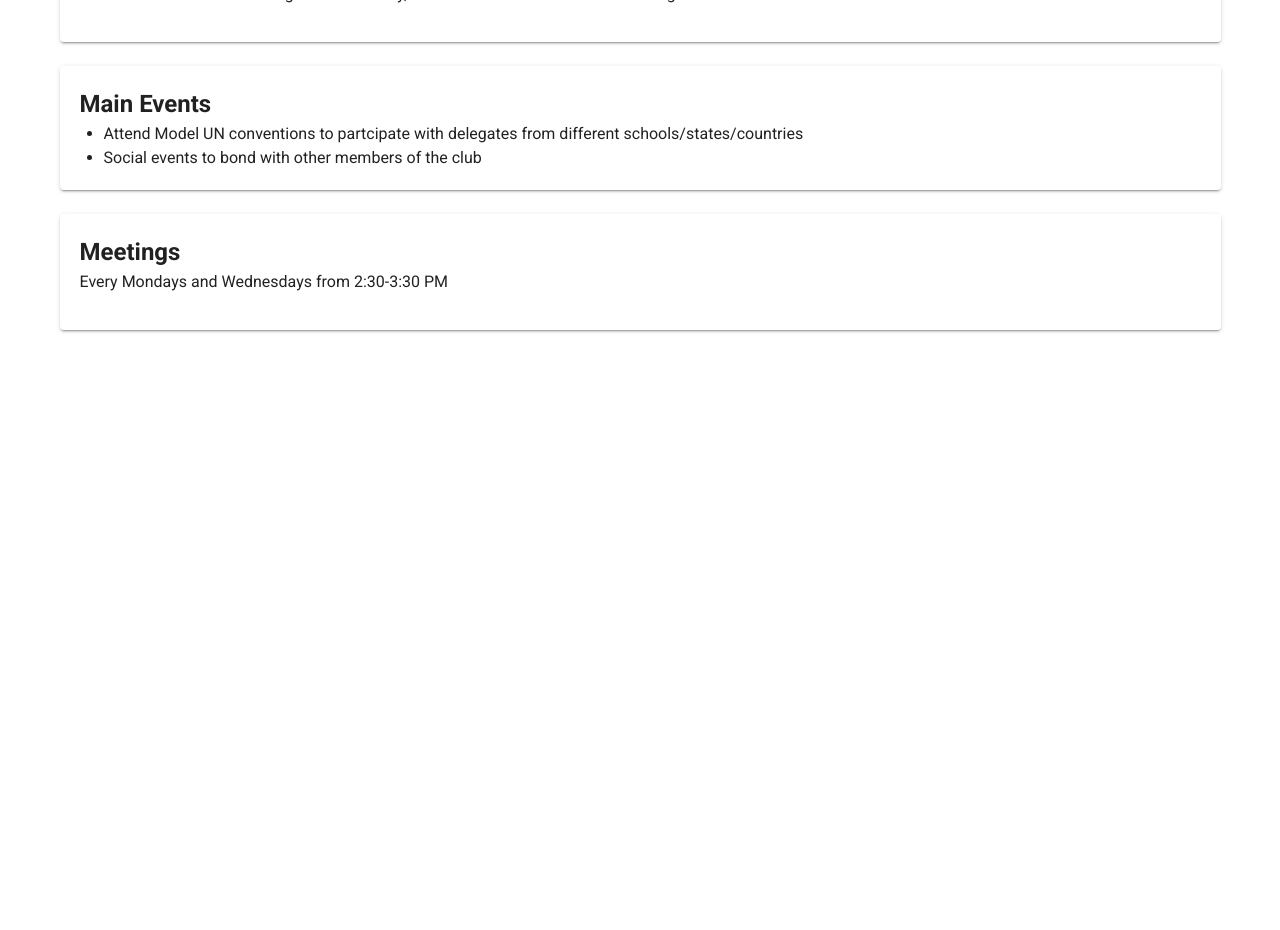
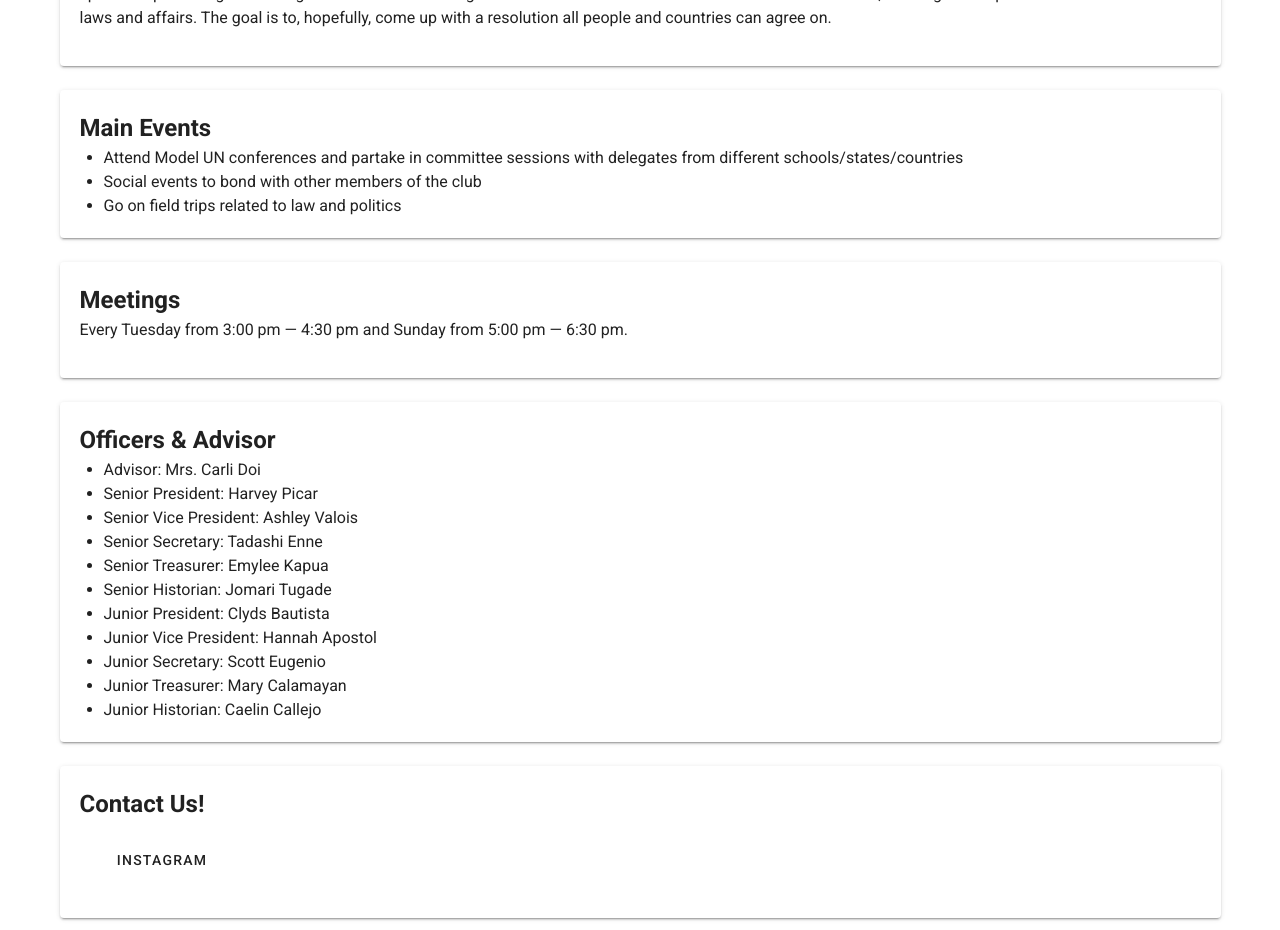
Before and after one commit to hpicar/clubhub1, a Vue app in the folder clubhub/: page /modelunabout in a window 1280 px wide. Shown: the part 900-1830 px from the top of the page. Before the commit the page ends 1242 px from the top, so only its background shows below. Built offline with nearby package versions, Linux system fonts and the light colour scheme.

Commit message:
period <3
period <<<3333

```diff
--- a/clubhub/src/views/AboutMUN.vue
+++ b/clubhub/src/views/AboutMUN.vue
@@ -19,9 +19,7 @@
       <v-layout>
         <v-card class="pa-5" min-width="100%">
           <h2>Description</h2>
-          <p>Model United Nations, also known as Model UN and MUN, is a club offered at Waipahu High School
-            that allows students to be delegates of countries apart of the United Nations. As a delegate
-            of a country, the student will work with other delegates of other countries to simulate UN committees.</p>
+          <p>Model United Nations, also known as Model UN or MUN, is a club offered at Waipahu High School where students represent a country or person and discuss a specific topic through attending conferences simulating committee sessions like the ones held in UN assemblies, with regards to pre-established international laws and affairs. The goal is to, hopefully, come up with a resolution all people and countries can agree on.</p>
         </v-card>
       </v-layout>
     </v-container>
@@ -31,8 +29,9 @@
         <v-card class="pa-5" min-width="100%">
           <h2>Main Events</h2>
           <ul>
-            <li>Attend Model UN conventions to partcipate with delegates from different schools/states/countries</li>
+            <li>Attend Model UN conferences and partake in committee sessions with delegates from different schools/states/countries</li>
             <li>Social events to bond with other members of the club</li>
+            <li>Go on field trips related to law and politics</li>
           </ul>
         </v-card>
       </v-layout>
@@ -42,7 +41,42 @@
       <v-layout>
         <v-card class="pa-5" min-width="100%">
           <h2>Meetings</h2>
-          <p>Every Mondays and Wednesdays from 2:30-3:30 PM</p>
+          <p>Every Tuesday from 3:00 pm — 4:30 pm and Sunday from 5:00 pm — 6:30 pm.</p>
+        </v-card>
+      </v-layout>
+    </v-container>
+
+    <v-container>
+      <v-layout>
+        <v-card class="pa-5" min-width="100%">
+          <h2>Officers & Advisor</h2>
+          <ul>
+            <li>Advisor: Mrs. Carli Doi</li>
+            <li>Senior President: Harvey Picar</li>
+            <li>Senior Vice President: Ashley Valois</li>
+            <li>Senior Secretary: Tadashi Enne</li>
+            <li>Senior Treasurer: Emylee Kapua</li>
+            <li>Senior Historian: Jomari Tugade</li>
+            <li>Junior President: Clyds Bautista</li>
+            <li>Junior Vice President: Hannah Apostol</li>
+            <li>Junior Secretary: Scott Eugenio</li>
+            <li>Junior Treasurer: Mary Calamayan</li>
+            <li>Junior Historian: Caelin Callejo</li>
+          </ul>
+        </v-card>
+      </v-layout>
+    </v-container>
+
+    <v-container>
+      <v-layout>
+        <v-card class="pa-5" min-width="100%">
+          <h2>Contact Us!</h2>
+          <v-btn
+            text class="ma-5"
+            v-for="insta in instagram" :key="insta.name"
+            href="https://www.instagram.com/waipahumun/" target="_blank">
+            <span>{{ insta.name }}</span>
+          </v-btn>
         </v-card>
       </v-layout>
     </v-container>
@@ -63,6 +97,9 @@ export default {
         { src: require('../../images/munCapital.jpg') },
         { src: require('../../images/munChristmas.jpg') },
         { src: require('../../images/munGroup.jpg') },
+      ],
+      instagram: [
+        { name: 'Instagram'}
       ]
     }
   }
```
